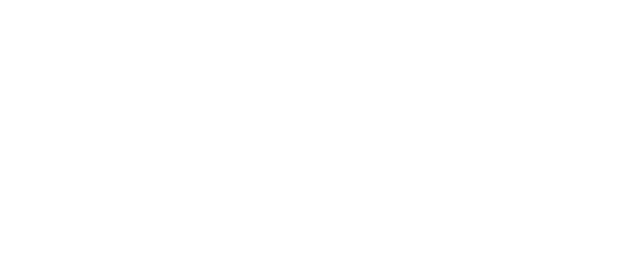
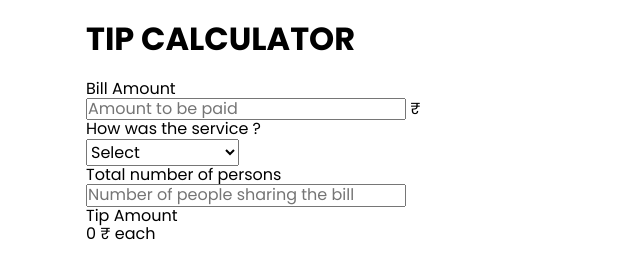
Before and after one commit to rahulvr29/Tips-Spiltter, a plain HTML site: page index.html in a window 1280 px wide. Shown: the whole page, without its empty margins (0-640 px from the left). Drawn offline with Linux system fonts and the light colour scheme.

Commit message:
html code

```diff
--- a/index.html
+++ b/index.html
@@ -9,7 +9,42 @@
   <title>Tips Splitter</title>
 </head>
 <body>
+  <div class="container">
 
+		<div class="wrapper">
+			<h1>TIP CALCULATOR</h1>
+			<section class="billWrapper">
+			<p>Bill Amount</p>
+			<input type="text"
+			onkeyup="calculateTip()"
+			id="amount"
+			placeholder="Amount to be paid"> ₹
+
+			<p>How was the service ?</p>
+			<select id="services" onchange="calculateTip()">
+				<option selected disabled hidden>Select</option>
+				<option value="0.25">25% - Top Notch</option>
+				<option value="0.20">20% - Excellent</option>
+				<option value="0.15">15% - Good</option>
+				<option value="0.10">10% - Bad</option>
+				<option value="0.05">5% - Worst</option>
+			</select>
+
+			<p>Total number of persons</p>
+			<input type="text"
+			onkeyup="calculateTip()"
+			id="persons"
+			placeholder="Number of people sharing the bill">
+
+		</div>
+
+		<div class="tip">
+			<p>Tip Amount</p>
+			<span id="total">0 </span> ₹
+			<span id="each">each</span>
+		</div>
+		</section>
+	</div>
   <script src="./js/script.js"></script>
 </body>
 </html>
```
